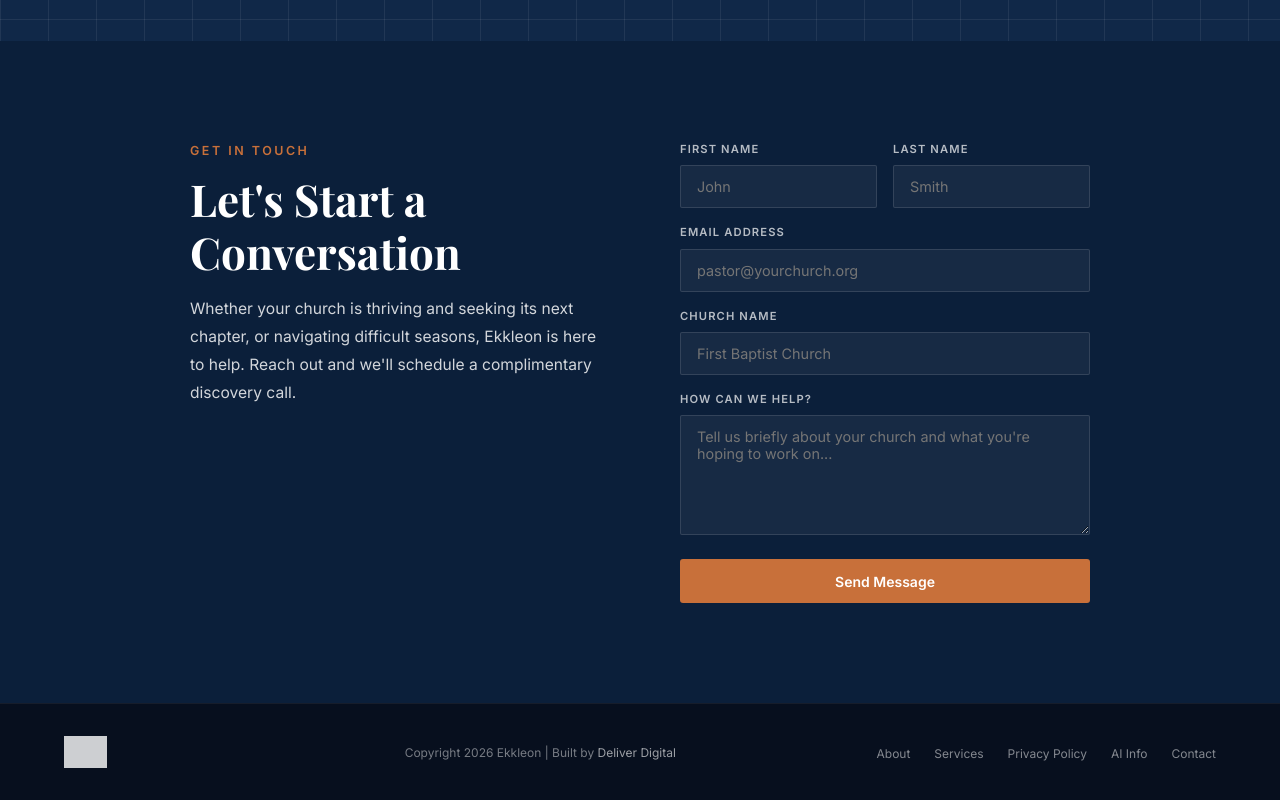
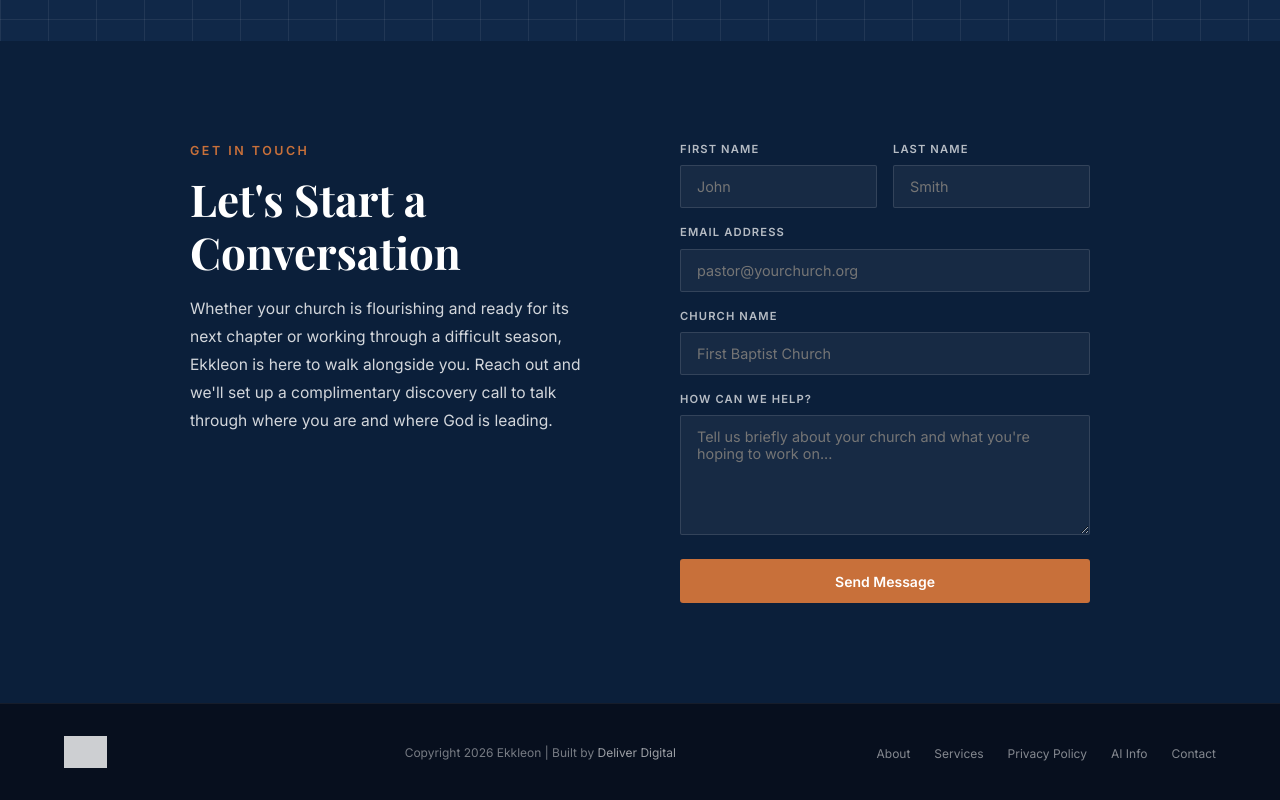
Before and after one commit to DeliverDigital-WebsiteAgency/ekkleon-site, a Next.js app: page / in a window 1280 px wide. Shown: the part 3802-4602 px from the top of the page. Built offline with nearby package versions, Linux system fonts and the light colour scheme; no server answers; grey boxes are pictures that could not be loaded; a web font is replaced by a local one.

Commit message:
Refresh contact intro copy for warmth and clarity

```diff
--- a/app/components/Contact.js
+++ b/app/components/Contact.js
@@ -80,7 +80,7 @@ export default function Contact() {
             color: 'rgba(255,255,255,0.82)',
             lineHeight: 1.8,
             marginTop: '1rem',
-          }}>Whether your church is thriving and seeking its next chapter, or navigating difficult seasons, Ekkleon is here to help. Reach out and we&apos;ll schedule a complimentary discovery call.</p>
+          }}>Whether your church is flourishing and ready for its next chapter or working through a difficult season, Ekkleon is here to walk alongside you. Reach out and we&apos;ll set up a complimentary discovery call to talk through where you are and where God is leading.</p>
         </div>
 
         {status === 'success' ? (
```
